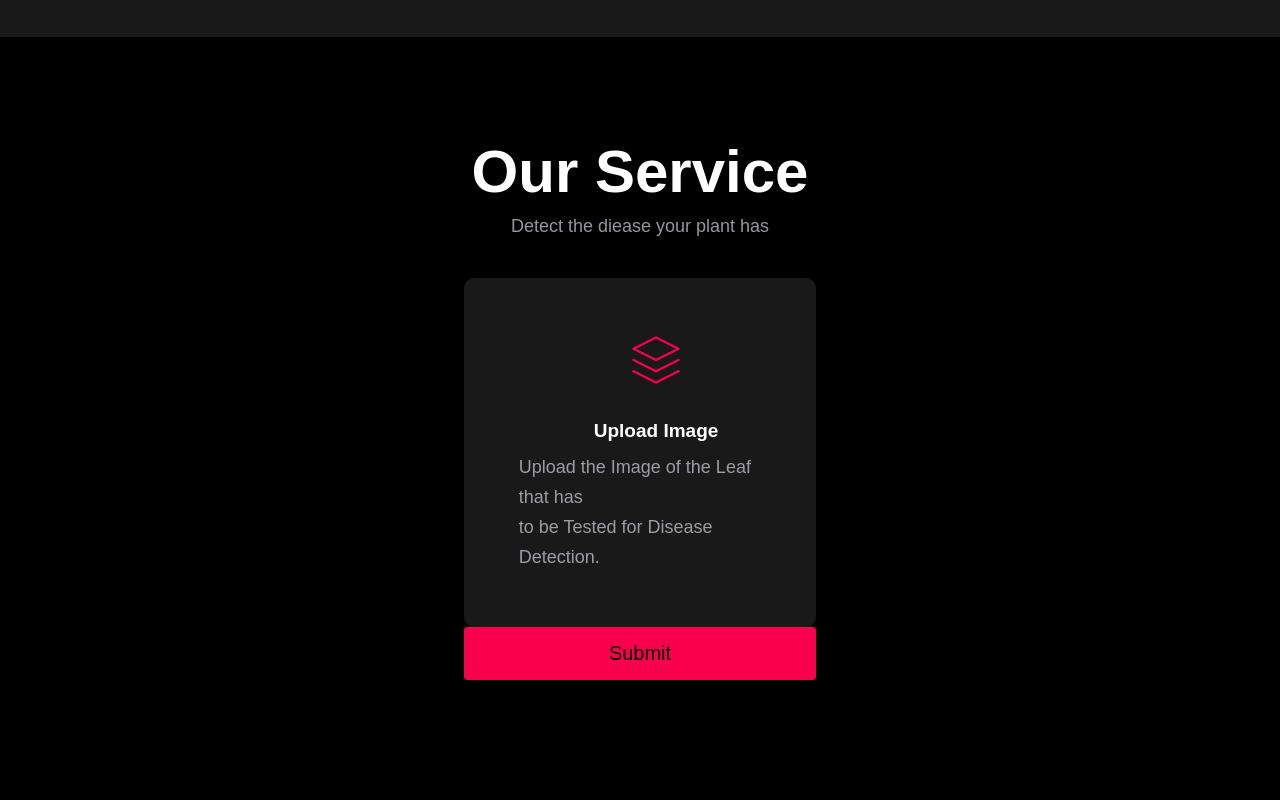
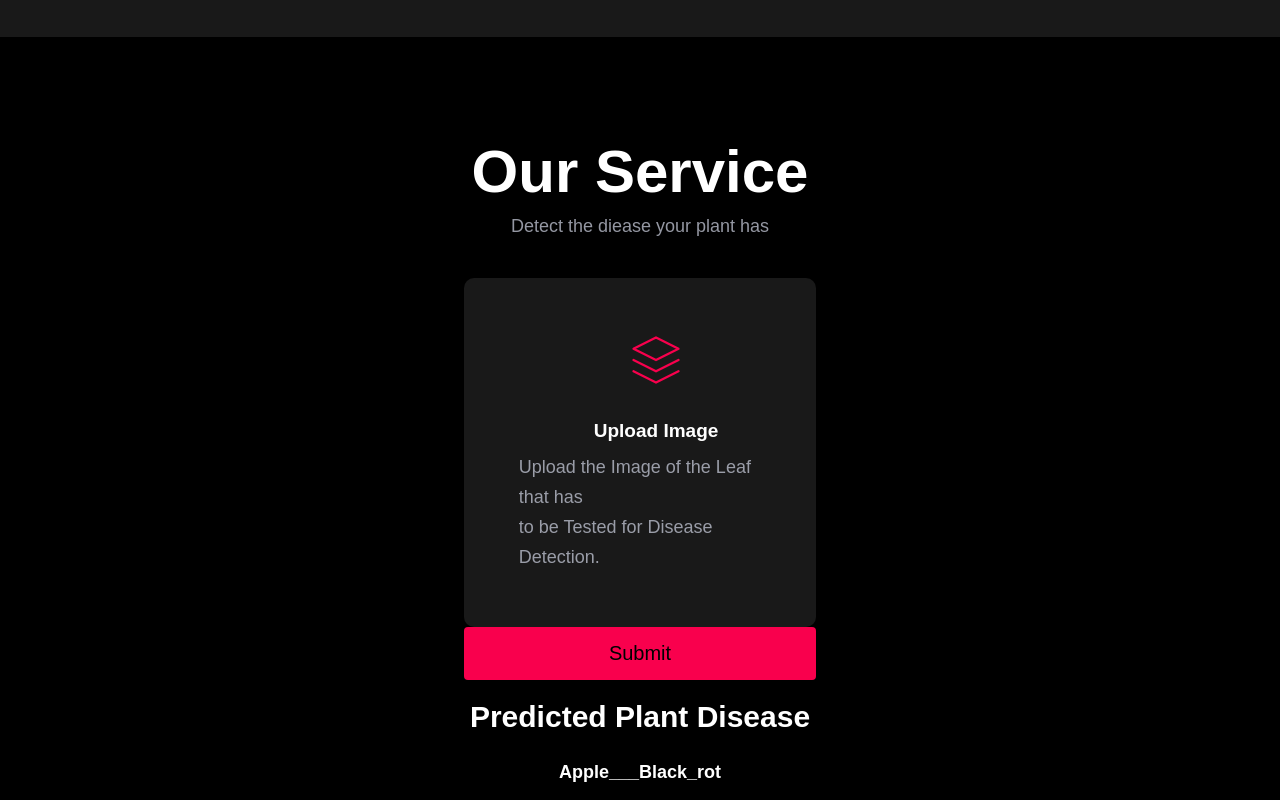
Before and after one commit to ADlv21/PlantDiseasePredictionFE, a React (Create React App) app: page / in a window 1280 px wide. Both pictures are taken after a click on the button "Submit". Shown: the part 1302-2102 px from the top of the page. Built offline with nearby package versions, Linux system fonts and the light colour scheme; no server answers.

Commit message:
Dummy Disease Data

```diff
--- a/src/Services.js
+++ b/src/Services.js
@@ -5,6 +5,9 @@ import "./Services.css";
 
 function Service() {
   const [selectedFile, setSelectedFile] = useState();
+  const [isSubmitted, setIsSubmitted] = useState(false);
+  const [predictedPlantDisease, setPredictedPlantDisease] =
+    useState("Apple___Black_rot");
 
   const changeHandler = (event) => {
     setSelectedFile(event.target.files[0]);
@@ -24,6 +27,7 @@ function Service() {
       .catch((error) => {
         console.error("Error:", error);
       });
+    setIsSubmitted(true);
   };
 
   return (
@@ -89,6 +93,29 @@ function Service() {
             >
               Submit
             </button>
+            {isSubmitted ? (
+              <div>
+                <h1
+                  style={{
+                    textAlign: "center",
+                    paddingTop: 20,
+                    fontSize: 30,
+                  }}
+                >
+                  Predicted Plant Disease
+                </h1>
+                <h1
+                  style={{
+                    textAlign: "center",
+                    paddingTop: 28,
+                  }}
+                >
+                  {predictedPlantDisease}
+                </h1>
+              </div>
+            ) : (
+              <h1></h1>
+            )}
           </div>
         </div>
       </div>
```
